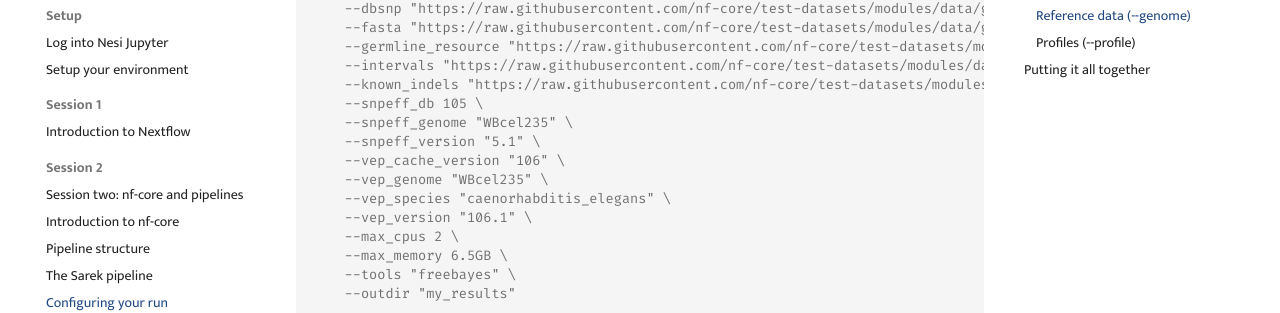
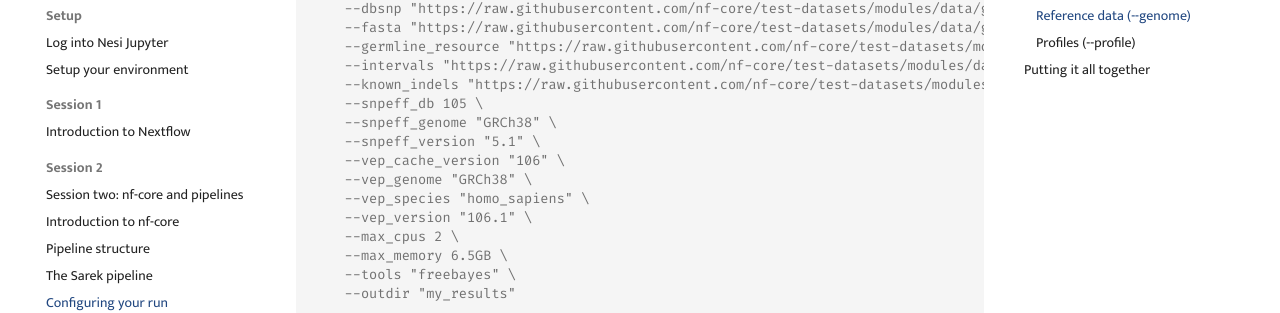
Before and after one commit to GenomicsAotearoa/AGM-workshop-2023, an MkDocs documentation site: the page built from docs/session_2/4_runConfiguration.md, in a window 1280 px wide and 900 px high, scrolled down 2110 px. Shown: the part 146-459 px from the top of the window. Built offline with MkDocs 1.6.1 and Material for MkDocs 9.7.7, drawn with Linux system fonts in a browser that asks for light colours; comment, search, counter and statistics services are not loaded.

Commit message:
Update 4_runConfiguration.md
match genome and vep names to organism being variant called

```diff
--- a/docs/session_2/4_runConfiguration.md
+++ b/docs/session_2/4_runConfiguration.md
@@ -73,11 +73,11 @@ The following parameters can be used to specify the required reference/annotatio
     --intervals "https://raw.githubusercontent.com/nf-core/test-datasets/modules/data/genomics/homo_sapiens/genome/genome.interval_list" \
     --known_indels "https://raw.githubusercontent.com/nf-core/test-datasets/modules/data/genomics/homo_sapiens/genome/vcf/mills_and_1000G.indels.vcf.gz" \
     --snpeff_db 105 \
-    --snpeff_genome "WBcel235" \
+    --snpeff_genome "GRCh38" \
     --snpeff_version "5.1" \
     --vep_cache_version "106" \
-    --vep_genome "WBcel235" \
-    --vep_species "caenorhabditis_elegans" \
+    --vep_genome "GRCh38" \
+    --vep_species "homo_sapiens" \
     --vep_version "106.1" \
     --max_cpus 2 \
     --max_memory 6.5GB \
@@ -131,11 +131,11 @@ The completed run command will execute a small test set of files using the freeb
             --intervals "https://raw.githubusercontent.com/nf-core/test-datasets/modules/data/genomics/homo_sapiens/genome/genome.interval_list" \
             --known_indels "https://raw.githubusercontent.com/nf-core/test-datasets/modules/data/genomics/homo_sapiens/genome/vcf/mills_and_1000G.indels.vcf.gz" \
             --snpeff_db 105 \
-            --snpeff_genome "WBcel235" \
+            --snpeff_genome "GRCh38" \
             --snpeff_version "5.1" \
             --vep_cache_version "106" \
-            --vep_genome "WBcel235" \
-            --vep_species "caenorhabditis_elegans" \
+            --vep_genome "GRCh38" \
+            --vep_species "homo_sapiens" \
             --vep_version "106.1" \
             --max_cpus 2 \
             --max_memory 6.5GB \
```
